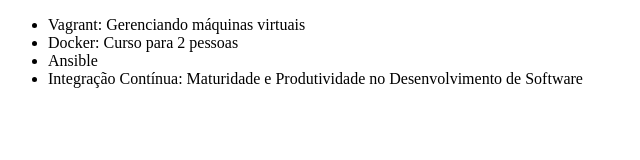
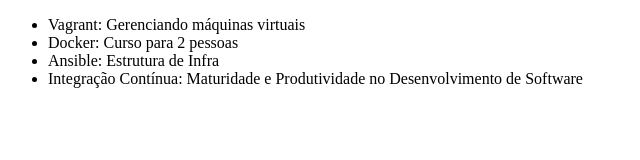
Before and after one commit to ccasilva/curso-git, a plain HTML site: page index.html in a window 1280 px wide. Shown: the whole page, without its empty margins (0-640 px from the left). Drawn offline with Linux system fonts and the light colour scheme.

Commit message:
Testando commit rollback

```diff
--- a/index.html
+++ b/index.html
@@ -8,7 +8,7 @@
         <ul>
             <li>Vagrant: Gerenciando máquinas virtuais</li>
             <li>Docker: Curso para 2 pessoas</li>
-            <li>Ansible</li>
+            <li>Ansible: Estrutura de Infra</li>
             <li>Integração Contínua: Maturidade e Produtividade no Desenvolvimento de Software</li>
         </ul>
     </body>
```
